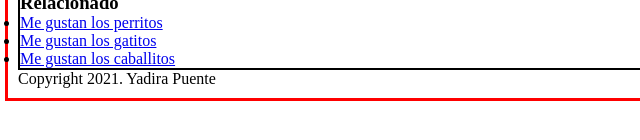
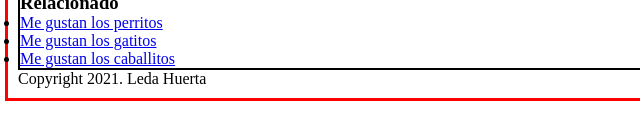
Before and after one commit to LedaHuerta/miPrimeraWeb, a plain HTML site: page src/index.html in a window 1280 px wide. Shown: the part 638-778 px from the top of the page, 0-640 px from the left. Drawn offline with Linux system fonts and the light colour scheme.

Commit message:
modificando copyright

```diff
--- a/src/index.html
+++ b/src/index.html
@@ -60,7 +60,7 @@
 
         </main>
         <footer>
-            <p>Copyright 2021. Yadira Puente</p>
+            <p>Copyright 2021. Leda Huerta</p>
         </footer>
     </body>
 </html>
```
